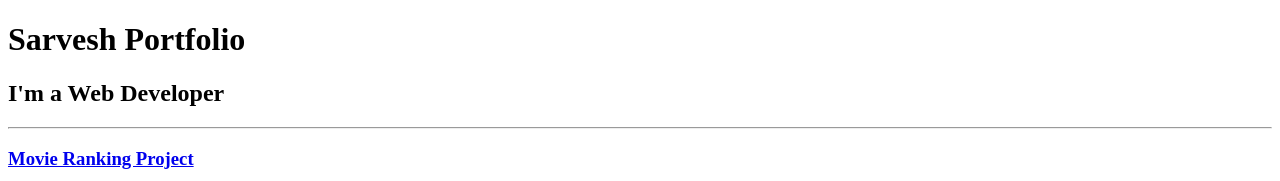
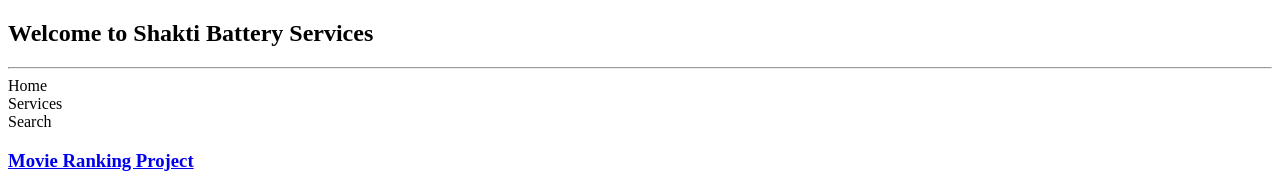
Before and after one commit to sarveshkumarsuperlik/index, a plain HTML site: page index.html in a window 1280 px wide. Shown: the top 181 px of the page. Drawn offline with Linux system fonts and the light colour scheme.

Commit message:
Update index.html

```diff
--- a/index.html
+++ b/index.html
@@ -7,9 +7,15 @@
 </head>
 
 <body>
-  <h1>Sarvesh Portfolio</h1>
-  <h2>I'm a Web Developer</h2>
-  <hr />
+  <h2>Welcome to Shakti Battery Services</h2>
+  <hr/>
+<div>
+  <div>Home</div>
+  <div>Services</div>
+  <div>Search</div>
+</div>
+
+
   <h3><a href="./public/movie-ranking.html">Movie Ranking Project</a></h3>
   <img src="./assets/images/movie-ranking.png" height="200" alt="movie ranking project preview"/>
   <h3><a href="./public/birthday-invite.html">Birthday Invite Project</a></h3>
```
